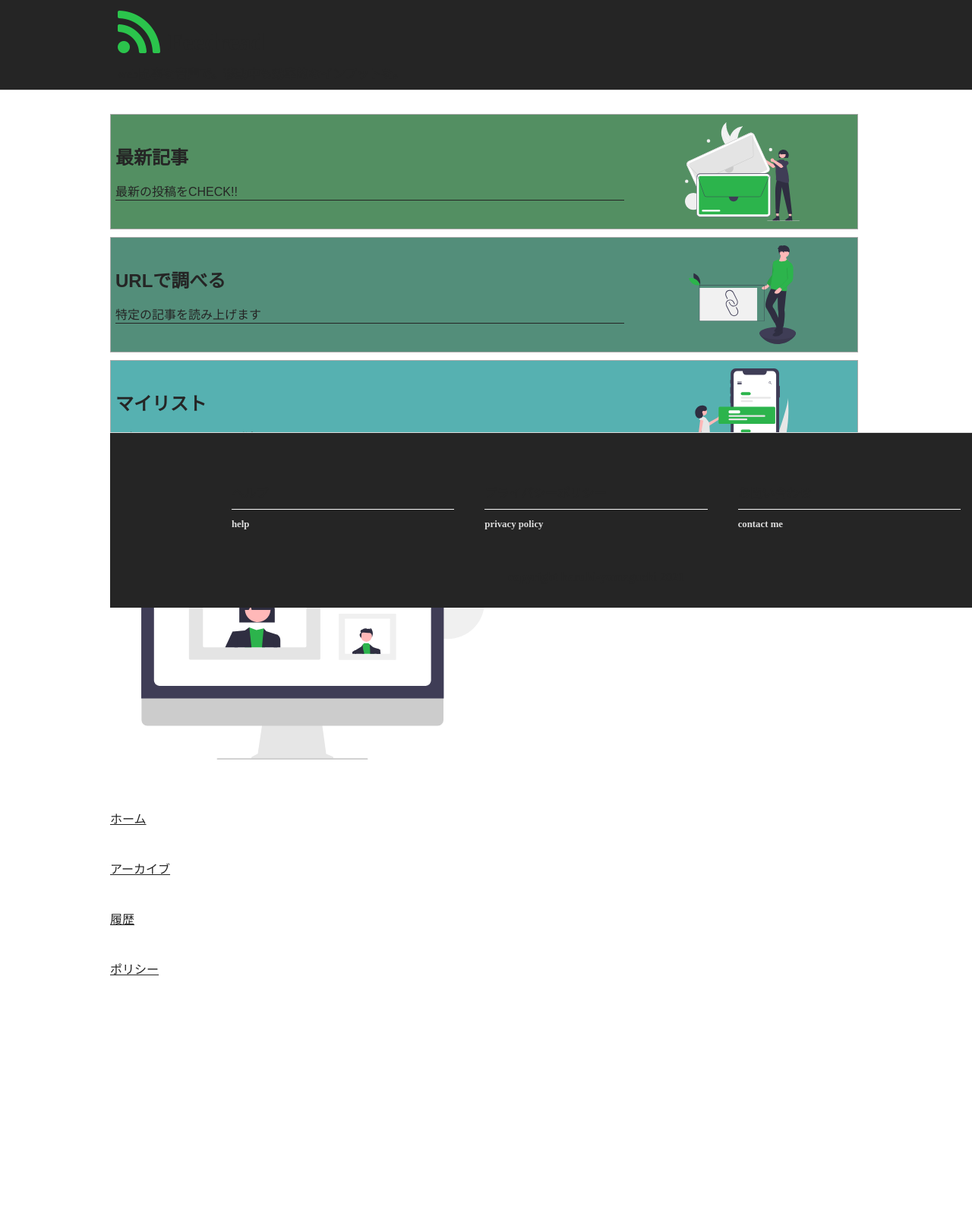
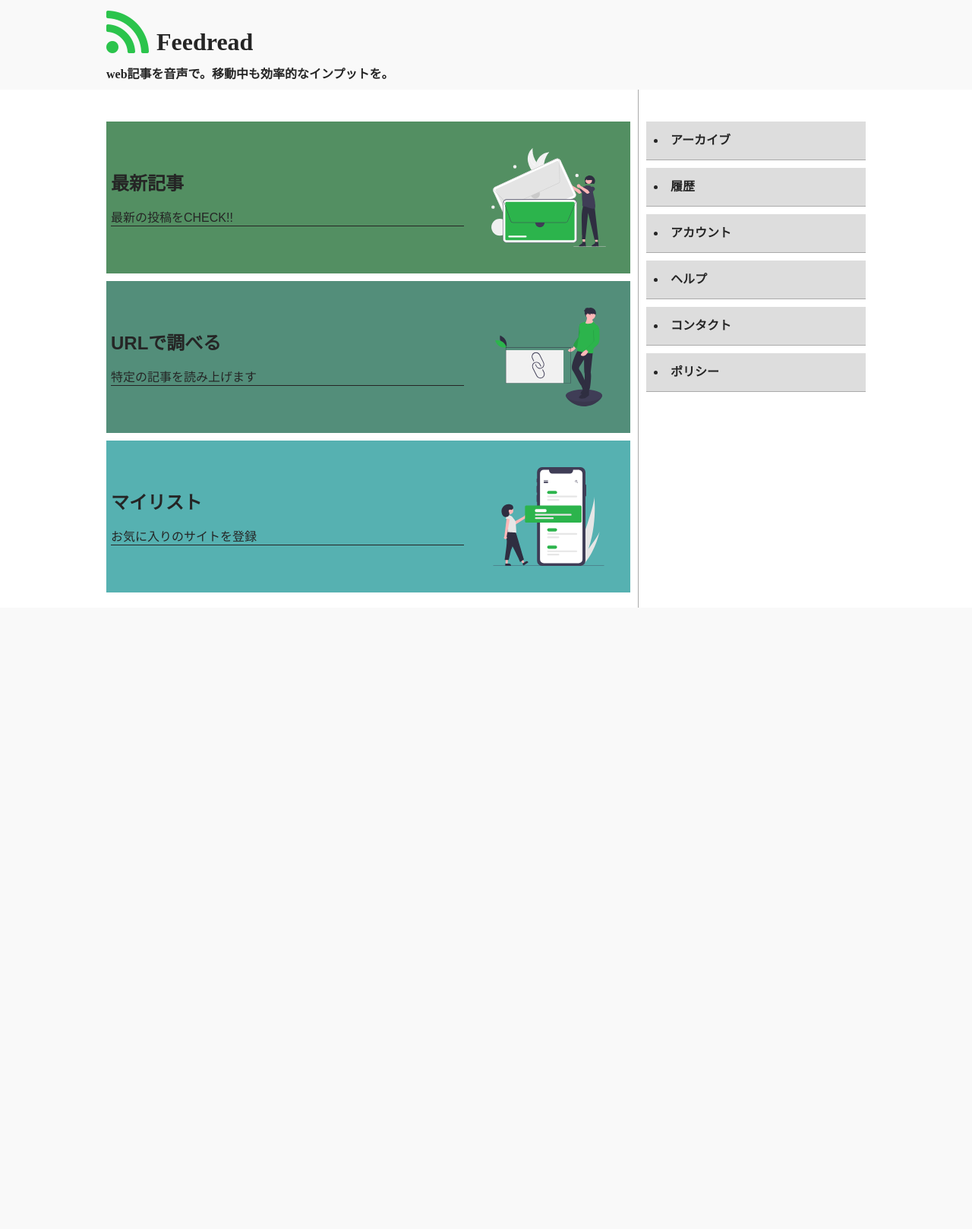
Before and after one commit to 8maguchi8ruki/FeedListener, a Flask app: page / in a window 1280 px wide. Shown: the whole page at 76% size. After the commit the page ends 800 px from the top, so only its background shows below. Run offline with Flask 2, Linux system fonts and the light colour scheme; some libraries are stand-ins or nearby versions.

Commit message:
update deg

```diff
--- a/static/css/responsive.css
+++ b/static/css/responsive.css
@@ -1,216 +1,83 @@
-@media screen and (max-width: 1024px){
-    .wrap,h1,footer ul,h1 p{
+/* pc */
+@media screen and (min-width: 1024px){
+    .wrap{
+        width: 1000px;
+        min-height: 100vh;
+        margin: 0 auto;
+        padding: 150px 0 0 0;
+        position: relative;
+    }
+    header{
+        border: none;
+    }
+    h1{
+        width: 1000px;
+        margin: 0 auto;
+        font-size: 2rem;
+    }
+    h1 p{
+        font-size: 1rem;
+    }
+    .wrap-content , .wrap-search{
+        width: 69%;
+    }
+    .wrap-result{
+        width: 69%;
+        position: absolute;
+        left: 0;
+    }
+    .article{
         width: 100%;
     }
-    .wrap{
-        padding-bottom: 20px;
-        padding-top: 100px;
+    .article h3{
+        margin:  22px 0;
     }
-    .wrap-content{
-        padding-bottom: 0;
+    h3{
+        background-color: #f9f9f9;
     }
-    .wrap-content .sub-menu{
-        padding-left: 0;
+    #all-site div{
+        width: 70%;
+        /* background-color: #fff; */
+        margin-top: 125px;
+        padding-top: 0;
     }
-    .wrap-seach , .wrap-result{
+    .others , #sub-menu{
+        display: none;
+    }
+    .menu{
         width: 100%;
     }
-    .wrap-seach input{
-        width: 80%;
+
+    .menu .menu-content{
+        border: none;
+    }
+    .menu button{
+        height: 200px;
+    }
+    .sub-menu-pc{
+        display: block;
+        position: absolute;
+        top: 0;
+        right: 0;
+        width: 30%;
+        height: 100%;
+        padding-top: 160px;
+        padding-left: 10px;
+        box-sizing: border-box;
+        border-left: 1px solid #aaa;
+    }
+    .sub-menu-pc li{
+        font-size: 1rem;
         line-height: 50px;
-        font-size: 1em;
-    }
-    .wrap-seach button{
-        width: 50px;
-        height: 50px;
-        margin-left: 10px;
-    }
-    .wrap-seach h2{
-        font-size: 1em;
-    }
-    header{
-        position: fixed;
-        top: 0;
-        left: 0;
-        z-index: 101;
-        background-color: #f9f9f9;
-        display: flex;
-    }
-    h1{
-        padding-left: 0;
-        font-size: 1.5em;
-    }
-    h1 p{
-        padding-left: 0;
-    }
-    #hamburger-trigger{
-        display: block;
-    }
-    #hamburger-trigger.active{
-        display: none;
-    }
-    #hamburger-trigger:hover{
-        cursor: pointer;
-        opacity: 0.5;
-    }
-    #hamburger-close.active{
-        display: block;
-    }
-    #hamburger-menu.active{
-        display: block;
-        position: fixed;
-        top: 0;
-        left: 0;
-        z-index: 100;
-        width: 100%;
-        height: 100%;
-        padding: 10px;
-        padding-top: 80px;
-        background-color: #f9f9f9;
+        margin-bottom: 10px;
+        border-bottom: 1px solid #aaa;
+        background-color: #ddd;
+        padding-left: 10px;
         box-sizing: border-box;
     }
-    #hamburger-menu ul{
-        padding-left: 0;
-        list-style-type: none;
-    }
-    #hamburger-menu li{
-        margin: 25px 0;
-        border-bottom: 2px solid #E7E9EB;
-    }
-    #hamburger-menu li a{
-        color: #f9f9f9;
+    .sub-menu-pc a{
         text-decoration: none;
+        color: #252525;
         font-weight: bold;
     }
-    #hamburger-menu p{
-        text-align: center;
-    }
-
-    form.site input{
-        width: 48%;
-    }
-    footer{
-        display: none;
-    }
-    footer{
-        height: auto;
-        padding: 0;
-    }
-    footer p{
-        width: 100%;
-        height: 50px;
-        margin: 0;
-        padding: 0;
-        display: flex;
-        justify-content: center;
-        align-items: center;
-        font-weight: normal;
-    }
-
-    #all-site > div{
-        padding-bottom: 20px;
-    }
-    #all-site .scroll-content{
-        width: 100%;
-        margin-top: 0;
-    }
-    .wrap-result{
-        padding-bottom: 20px;
-    }
 }
-
-@media screen and (max-width:480px){
-    header{
-        padding: 10px;
-    }
-    h1{
-        font-size: 1em;
-    }
-    h1 p{
-        font-size: 0.7em;
-    }
-    .wrap{
-        padding-top: 90px;
-        padding-bottom: 80px;
-    }
-    .wrap-result{
-        padding: 0 0 20px 0;
-    }
-    .archives ul ,.historys ul{
-        margin: 0;
-    }
-    .wrap-add-site h3,.wrap-delete-archives h3,.wrap-delete-historys h3,.scroll-content h3{
-        margin-bottom: 5px;
-        margin-top: 10px;
-        width: 100%;
-    }
-    form.site input{
-        width: 100%;
-        margin: 10px 0;
-    }
-    #archives div{
-        width: 100%;
-    }
-    #archives li{
-        width: 100%;
-        font-weight: bold;
-    }
-    #archives button{
-        text-align: center;
-        width: 80px;
-    }
-    #loader{
-        font-size: 1em;
-    }
-    #sub-menu{
-        position: fixed;
-        left: 0;
-        bottom: 0;
-        background-color: #f9f9f9;
-        z-index: 100;
-        display: flex;
-        justify-content: space-between;
-        width: 100%;
-        box-sizing: border-box;
-        border-top: 1px solid #ddd;
-    }
-    #mobile-only{
-        display: flex;
-    }
-
-    .sub-menu img{
-        display: block;
-        margin: 0 auto;
-        margin-bottom: 5px;
-    }
-    .sub-menu a{
-        display: block;
-        width: 100%;
-        height: 100%;
-        align-self: flex-end;
-        text-decoration: none;
-        color: #252525;
-        background-color: #f9f9f9;
-        box-sizing: border-box;
-        font-size: 0.7rem;
-    }
-    .sub-menu p{
-        text-align: center;
-        margin: 0;
-    }
-    .sub-menu div{
-        width: 100%;
-    }
-    .sub-menu .arc{
-        margin-right: 10px;
-    }
-    #all-site > div{
-        padding-top: 90px;
-        padding-bottom: 80px;
-    }
-    .wrap-seach img{
-        width: 80%;
-        margin: 0 auto;
-        margin-top: 50px;
-    }
-}
--- a/static/css/style.css
+++ b/static/css/style.css
@@ -10,25 +44,30 @@ body{
     overflow-x: hidden;
 }
 .wrap{
-    width: 1000px;
+    width: 100%;
     padding: 10px;
     padding-left: 5px;
-    padding-top: 140px;
+    padding-top: 82px;
+    padding-bottom: 80px;
     box-sizing: border-box;
     margin: 0 auto;
 }
 .wrap-content{
     width: 100%;
-    padding-bottom: 300px;
+    padding-bottom: 0;
 }
-p,h2,h3,h4,li{
+h2,h3,h4,p,li{
     color: #252525;
 }
 h3{
     border-left: 5px solid #2cb44c;
     padding-left: 5px;
     border-bottom: 1px solid #ddd;
+    margin: 10px 0;
 }
+
+
+
 /***** ヘッダー *****/
 header{
     width: 100%;
@@ -38,14 +77,16 @@ header{
     position: fixed;
     top: 0;
     left: 0;
-    z-index: 100;
-    background-color: #252525;;
+    z-index: 101;
+    background-color: #f9f9f9;
+    display: flex;
 }
 h1{
-    width: 1000px;
+    width: 100%;
     margin: 0 auto;
     position: relative;
-    padding-left: 30px;
+    padding-left: 0;
+    font-size: 1em;
 }
 h1 a{
     color: #252525;
@@ -300,60 +334,110 @@ h1 p{
 .others{
     display: flex;
     width: 100%;
+    height: 100%;
+    border-top: 1px solid #ddd;
+    padding-top: 10px;
+
 }
 .others div{
     width:100%;
 }
-.other-menu button{
-    background-color: #9ca89e;
-    border: none;
+.others-menu{
+    width: 100%;
+    display: flex;
+    flex-direction: column;
+    justify-content: space-around;
+    padding-left: 5px;
+    box-sizing: border-box;
+}
+.others-menu a{
+    width: 100%;
+    height: 100%;
+    display: flex;
+    align-items: center;
+    margin: 5px 0;
+    background-color: #ddd;
     font-weight: bold;
-    width: 100%;
-    height: 50px;
-    border: 1px solid #aaa;
-}
-.other-menu .button1{
-    margin-top: 15px;
-}
-.other-menu .button2{
-    margin-top: 10px;
+    box-sizing: border-box;
+    border-bottom: 1px solid #aaa;
+    text-decoration: none;
 }
 .others img{
     width: 100%;
+    height: 100%;
+    border: 1px solid #ddd;
+}
+.others-menu li{
+    width: 100%;
+    margin: 0;
+    text-decoration: none;
+    color: #252525;
+    padding-left: 10px;
+    box-sizing: border-box;
 }
 
 /***** アーカイブ、履歴 *****/
 .wrap-content .sub-menu{
     margin-top: 40px;
+    padding-left: 0;
 }
 .sub-menu img{
-    display: none;
+    display: block;
+    margin: 0 auto;
+    margin-bottom: 5px;
     width: 40px;
 }
+
 .sub-menu a{
+    width: 100%;
+    height: 100%;
+    align-self: flex-end;
+    text-decoration: none;
+    color: #252525;
+    background-color: #f9f9f9;
+    box-sizing: border-box;
+    font-size: 0.7rem;
     display: block;
     padding: 5px 0;
-    color: #252525;
 }
+.sub-menu p{
+    text-align: center;
+    margin: 0;
+}
+.sub-menu div{
+    width: 100%;
+}
+.sub-menu .arc{
+    margin-right: 10px;
+}
+
 #mobile-only{
-    display: none;
+    display: flex;
 }
 
 
 
 
 /***** 検索フォーム *****/
+
+
+form.site input{
+    width: 100%;
+    margin: 10px 0;
+}
+
 .wrap-seach{
-    width: 1000px;
+    width: 100%;
     margin: 0 auto;
 }
 .wrap-seach img{
-    width: 480px;
+    width: 80%;
     display: block;
+    margin: 0 auto;
     margin-top: 50px;
 }
 .wrap-seach h2{
-    font-size: 2em;
+    font-size: 1em;
     margin-bottom: 0;
 }
 .wrap-seach p{
@@ -445,6 +520,7 @@ h1 p{
 
 /***** フッター *****/
 footer{
+    display: none;
     width: 100%;
     height: 150px;
     background-color: #252525;;
@@ -510,21 +586,45 @@ footer ul li a:hover{
 
 
 footer p{
-    width: 1000px;
-    margin: 0 auto;
+    width: 100%;
+    height: 50px;
+    margin: 0;
+    padding: 0;
     text-align: center;
     color: #252525;
     font-weight: bold;
-    margin-top: 40px;
-    padding-top: 20px;
+    display: flex;
+    justify-content: center;
+    align-items: center;
+    font-weight: normal;
 }
 
 
+#sub-menu{
+    position: fixed;
+    left: 0;
+    bottom: 0;
+    background-color: #f9f9f9;
+    z-index: 100;
+    display: flex;
+    justify-content: space-between;
+    width: 100%;
+    box-sizing: border-box;
+    border-top: 1px solid #ddd;
+}
+.sub-menu-pc{
+    display: none;
+}
+
+
+
+
 /* リザルトページ */
+
 .wrap-result{
-    width: 1000px;
+    width: 100%;
     margin: 0 auto;
-    padding-bottom: 300px;
+    padding: 0 0 20px 0;
 }
 .wrap-result .reference{
     width: 100%;
--- a/templates/base.html
+++ b/templates/base.html
@@ -68,15 +68,41 @@
                         </div>
                     </a>
 
-                    <a href="/policy">
+                    <a href="/acount">
                         <div>
                             <img src="../static/img/menu12.svg" alt="">
-                            <p>ポリシー</p>
+                            <p>アカウント</p>
                         </div>
                     </a>
 
+                </div>
 
+
+                <div class="sub-menu-pc">
+                    <nav>
+                        <li>
+                            <a href="/archive">アーカイブ</a>
+                        </li>
+                        <li>
+                            <a href="/history">履歴</a>
+                        </li>
+                        <li>
+                            <a href="/acount">アカウント</a>
+                        </li>
+                        <li>
+                            <a href="/help">ヘルプ</a>
+                        </li>
+                        <li>
+                            <a href="/contact">コンタクト</a>
+                        </li>
+                        <li>
+                            <a href="/policy">ポリシー</a>
+                        </li>
+                    </nav>
                 </div>
+
+
+
     </div>
     <footer>
         <ul>
--- a/templates/index.html
+++ b/templates/index.html
@@ -66,26 +66,20 @@
 
         </div>
 
-        <div>
-            <form action="{{ url_for('help')}}" method="POST" class="help">
-                <div class="other-menu">
-                    <button type="submit" class="button1">
-                        <div>
-                            <p>ヘルプ</p>
-                        </div>
-                    </button>
-                </div>
-            </form>
+        <div class="others-menu">
+            <a href="/help">
+                <li>ヘルプ</li>
+            </a>
 
-            <form action="{{ url_for('contact')}}" method="POST" class="contacts">
-                <div class="other-menu">
-                    <button type="submit" class="button2">
-                        <div>
-                            <p>問い合わせ</p>
-                        </div>
-                    </button>
-                </div>
-            </form>
+            <a href="/contact">
+                <li>問い合わせ</li>
+            </a>
+
+
+            <a href="policy">
+                <li>ポリシー</li>
+            </a>
+
         </div>
 
     </div>
```
Also changed, not shown: other parts of static/css/style.css (+83 -94 lines), static/files/text/article.txt (+1 -1 lines), 1 other file.
